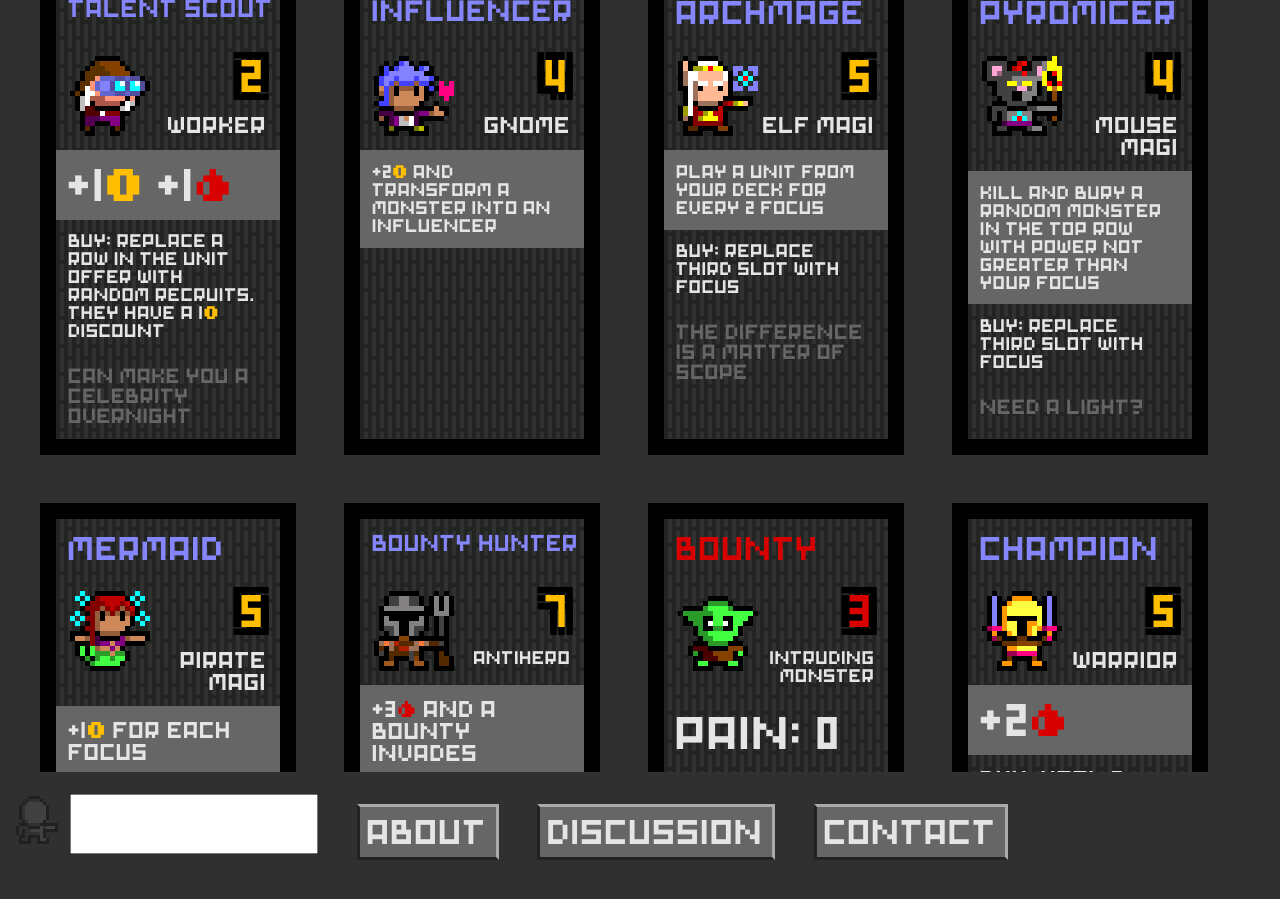
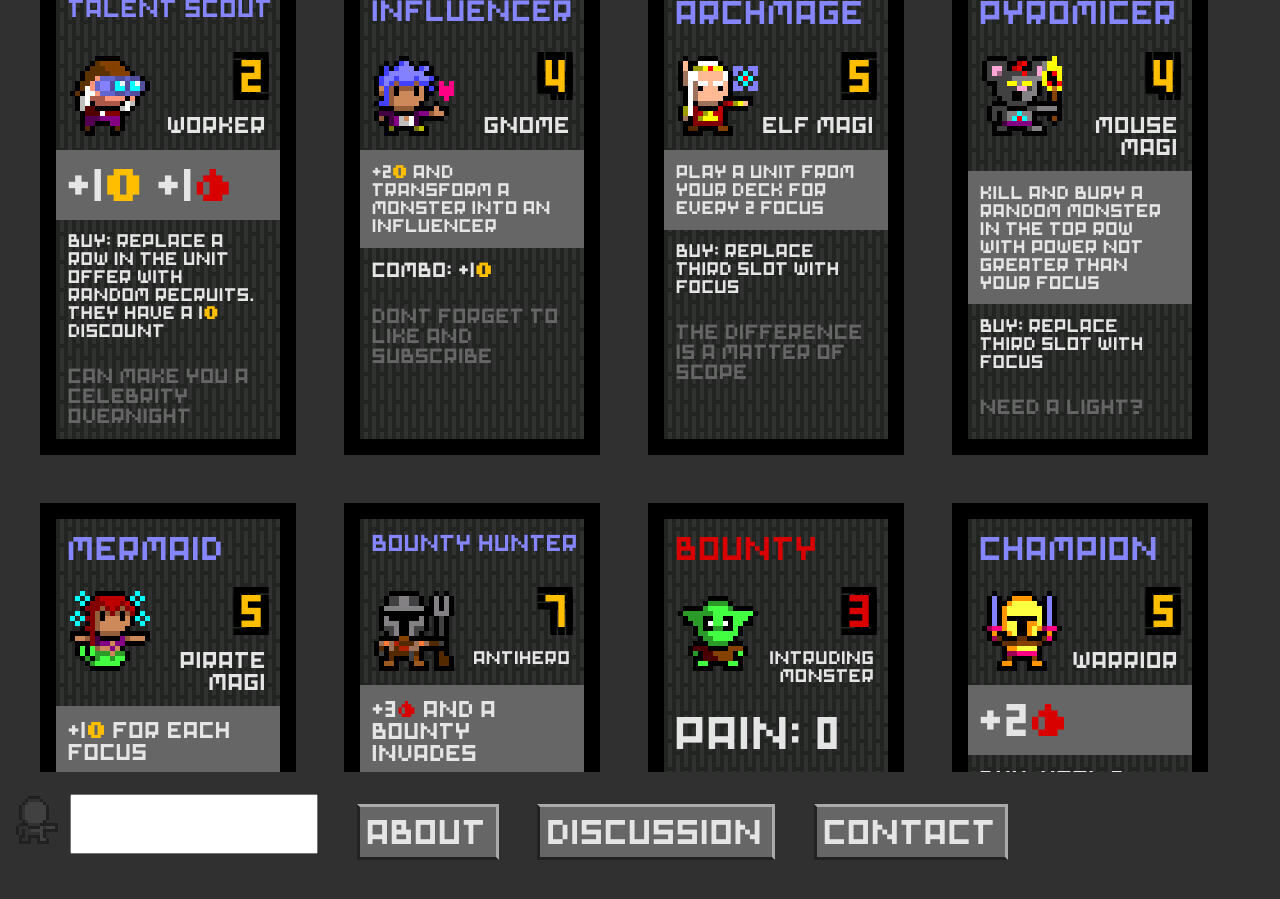
Before and after one commit to MattArnold/toarms.games.github.io, a Jekyll site: the page built from index.md, in a window 1280 px wide and 900 px high, scrolled down 18332 px. Built offline with Jekyll 4.4.1, drawn with Linux system fonts in a browser that asks for light colours.

Commit message:
More details of Influencer.

```diff
--- a/_data/cards.yaml
+++ b/_data/cards.yaml
@@ -1425,6 +1425,8 @@
   coincost: 4
   type: GNOME
   play: +2g AND TRANSFORM A MONSTER INTO AN INFLUENCER
+  combo: +1g
+  flavor: DONT FORGET TO LIKE AND SUBSCRIBE
 - name: ARCHMAGE
   slug: Archmage
   coincost: 5
```
